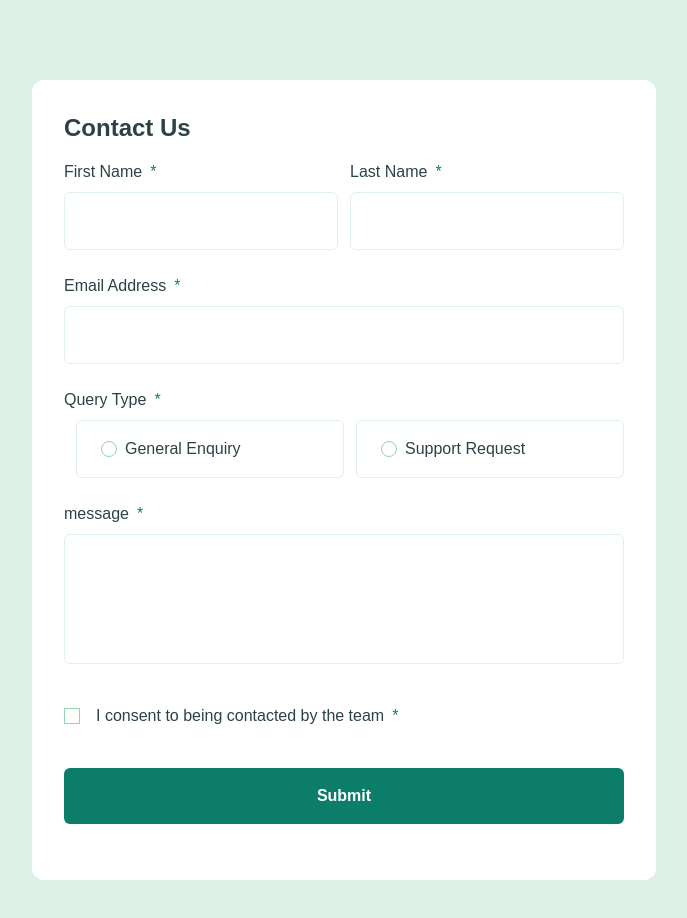
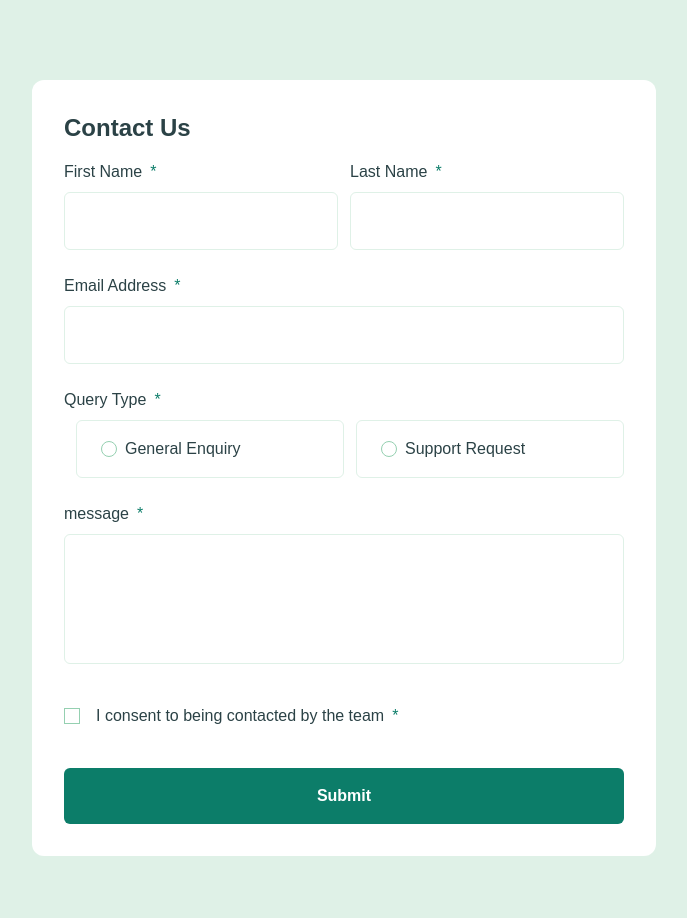
Before and after one commit to Erhahon-Imafidon/contact_form, a React (Vite) app: page / in a window 1280 px wide. Shown: the top 918 px of the page, without its empty margins (296-983 px from the left). Built offline with nearby package versions, Linux system fonts and the light colour scheme.

Commit message:
Added more classes to make it more responsive

```diff
--- a/src/components/Contact.jsx
+++ b/src/components/Contact.jsx
@@ -126,7 +126,7 @@ const Contact = () => {
                     subTitle="Thanks for completing the form we'll be in touch soon"
                 />
             ) : null}
-            <section className="container px-4 md:px-8 w-full min-h-screen md:h-screen lg:w-1/2  flex flex-col p-8 bg-white rounded-xl">
+            <section className="container px-4 md:px-8 py-8 w-full h-full lg:w-1/2 flex flex-col bg-white rounded-xl">
                 <h1 className="font-karla text-2xl text-grey-dark font-bold">
                     Contact Us
                 </h1>
```
